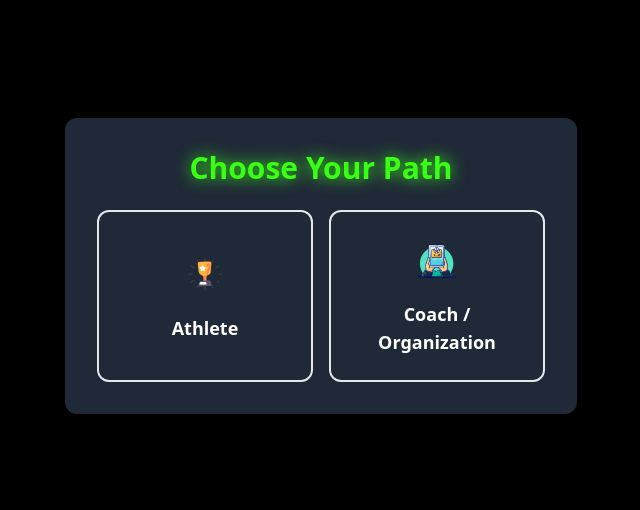
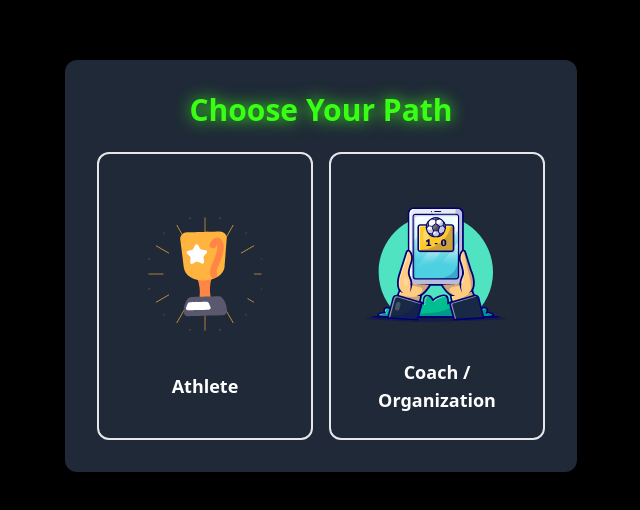
Before and after one commit to elyashium/athlete-connect, a React (Vite) app: page /onboarding in a window 1280 px wide. Shown: the part 134-644 px from the top of the page, without its empty margins (319-959 px from the left). Built offline with nearby package versions, Linux system fonts and the light colour scheme.

Commit message:
dashboard

```diff
--- a/src/components/FeedPost.tsx
+++ b/src/components/FeedPost.tsx
@@ -1,5 +1,5 @@
-import React from 'react';
-import { ThumbsUp, MessageCircle, Share2, Award } from 'lucide-react';
+
+import { ThumbsUp, MessageCircle, Share2 } from 'lucide-react';
 
 interface Post {
   id: string;
@@ -14,15 +14,28 @@ interface Post {
   comments: number;
   shares: number;
   timestamp: string;
+  tags?: string[];
+  reactions?: {
+    like: number;
+    love: number;
+    laugh: number;
+  };
 }
 
 interface FeedPostProps {
   post: Post;
 }
 
+
+
+
+
 export default function FeedPost({ post }: FeedPostProps) {
+
+
+
   return (
-    <div className="bg-gray-900 rounded-xl p-6">
+    <div className="bg-gray-900 rounded-xl p-6 mb-4">
       <div className="flex items-start gap-4 mb-4">
         <img
           src={post.author.avatar}
@@ -44,6 +57,16 @@ export default function FeedPost({ post }: FeedPostProps) {
           alt="Post content"
           className="w-full h-64 object-cover rounded-lg mb-4"
         />
+      )}
+
+      {post.tags && (
+        <div className="flex gap-2 mb-4">
+          {post.tags.map((tag, index) => (
+            <span key={index} className="bg-gray-800 text-gray-400 px-2 py-1 rounded-lg text-sm">
+              #{tag}
+            </span>
+          ))}
+        </div>
       )}
 
       <div className="flex items-center justify-between text-sm text-gray-400 mb-4">
--- a/src/components/OnboardingForm.tsx
+++ b/src/components/OnboardingForm.tsx
@@ -122,7 +122,7 @@ export default function OnboardingForm() {
                 }}
                 className="p-6 rounded-xl border-2 hover:bg-gray-700 transition-all duration-300"
               >
-                <div className='w-12 h-12 mx-auto mb-4'>
+                <div className='w-18 h-18 mx-auto mb-4'>
                   <Lottie animationData={trophy} loop={true} />
                 </div>
                 <span className="block text-lg font-semibold">Athlete</span>
@@ -134,7 +134,7 @@ export default function OnboardingForm() {
                 }}
                 className="p-6 rounded-xl border-2 hover:bg-gray-700 transition-all duration-300"
               >
-                <div className='w-12 h-12 mx-auto mb-4'>
+                <div className='w-18 h-18 mx-auto mb-4'>
                   <Lottie animationData={coach} loop={true} />
                 </div>
                 <span className="block text-lg font-semibold">Coach / Organization</span>
```
